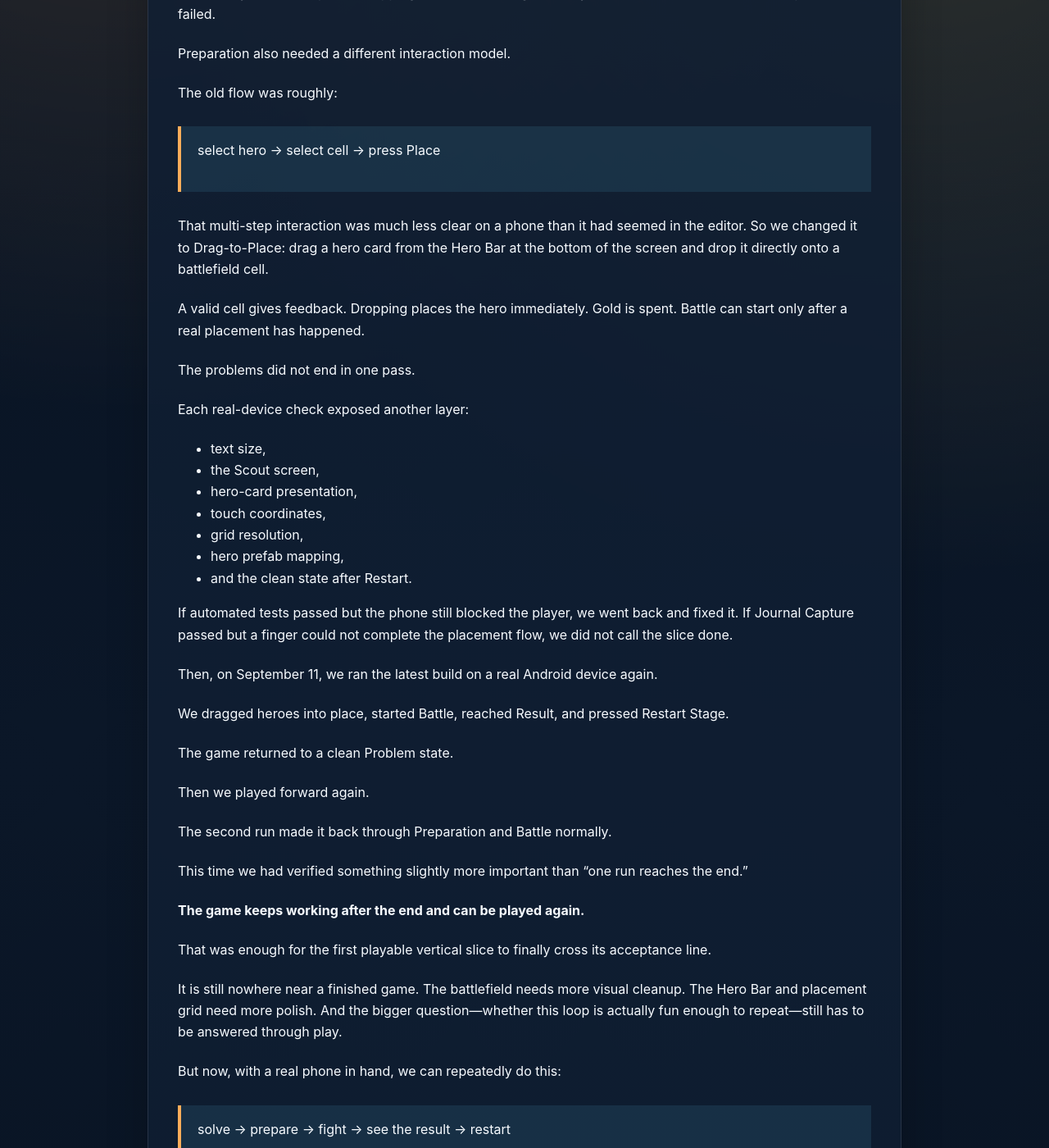
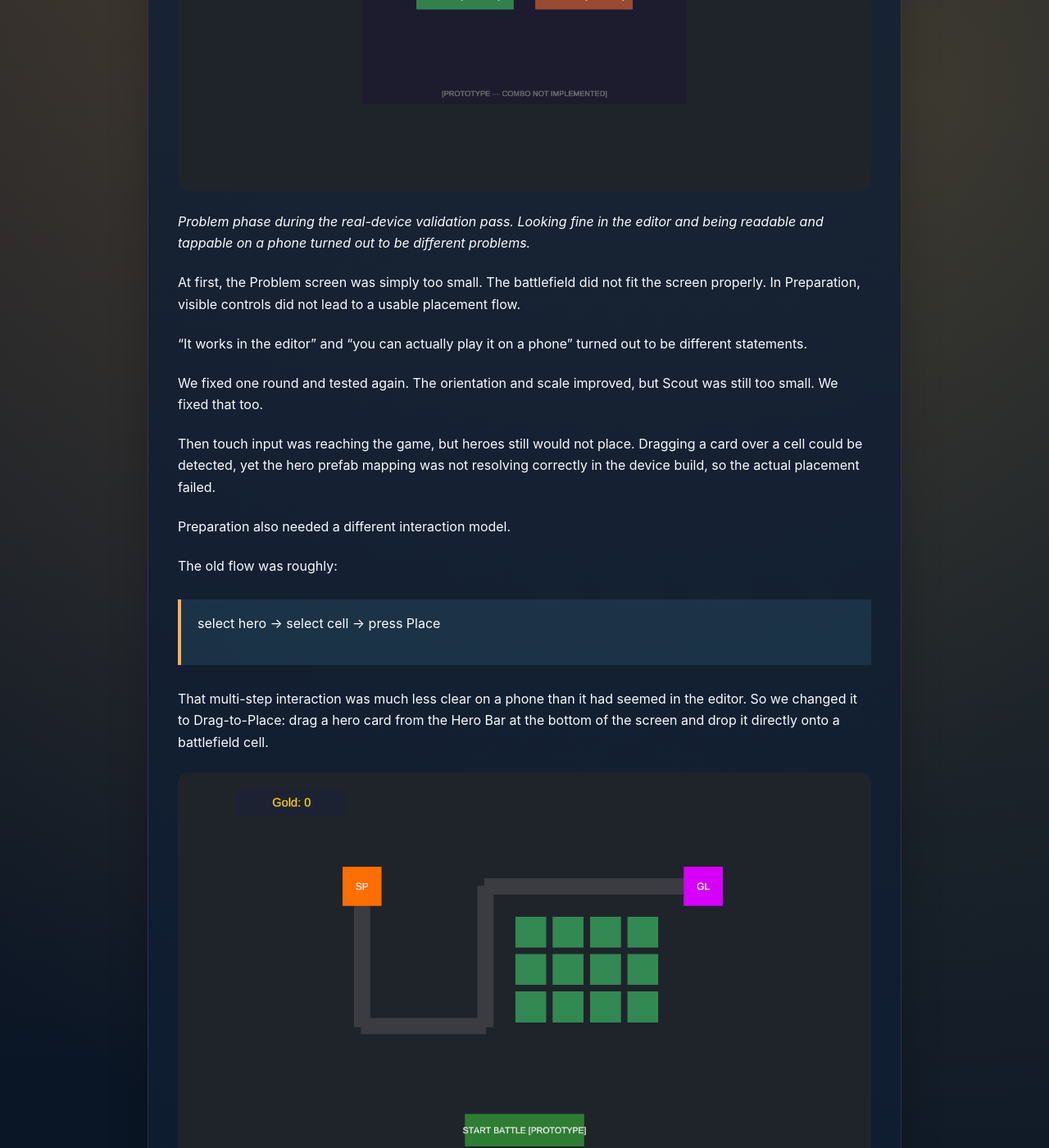
Before and after one commit to fiverocksgames/math-defender, a Jekyll site: the page built from _math_defender_journals/2026-09-11-real-device-vertical-slice-en.md, in a window 1280 px wide and 1400 px high, scrolled down 787 px. Shown: the whole window at 82% size. Built offline with Jekyll 4.4.1, drawn with Linux system fonts in a browser that asks for light colours; some of the changed text lies outside the part shown.

Commit message:
docs(journal): add verified screenshots to English entry

```diff
--- a/_math_defender_journals/2026-09-11-real-device-vertical-slice-en.md
+++ b/_math_defender_journals/2026-09-11-real-device-vertical-slice-en.md
@@ -21,6 +21,10 @@
 
 Then we put the game on a real Android phone, and the story changed again.
 
+![Math Defender Problem screen after the real-device UI pass](https://fiverocksgames.github.io/math-defender/assets/journals/2026-09-11/problem.png)
+
+*Problem phase during the real-device validation pass. Looking fine in the editor and being readable and tappable on a phone turned out to be different problems.*
+
 At first, the Problem screen was simply too small.
 The battlefield did not fit the screen properly.
 In Preparation, visible controls did not lead to a usable placement flow.
@@ -42,6 +46,10 @@
 
 That multi-step interaction was much less clear on a phone than it had seemed in the editor.
 So we changed it to Drag-to-Place: drag a hero card from the Hero Bar at the bottom of the screen and drop it directly onto a battlefield cell.
+
+![Preparation screen with direct drag-to-place from the Hero Bar](https://fiverocksgames.github.io/math-defender/assets/journals/2026-09-11/preparation.png)
+
+*Preparation phase after the interaction change. Instead of several taps, a hero card moves directly from the Hero Bar onto a battlefield cell.*
 
 A valid cell gives feedback.
 Dropping places the hero immediately.
@@ -67,8 +75,17 @@
 
 We dragged heroes into place,
 started Battle,
+
+![Battle screen after a successful real-device placement flow](https://fiverocksgames.github.io/math-defender/assets/journals/2026-09-11/battle.png)
+
+*Battle phase. The real-device pass verified that placement could lead all the way into an actual battle.*
+
 reached Result,
 and pressed Restart Stage.
+
+![Result screen used to verify the restart path](https://fiverocksgames.github.io/math-defender/assets/journals/2026-09-11/result.png)
+
+*Result phase. The acceptance check did not stop here: Restart Stage also had to return to a clean Problem state.*
 
 The game returned to a clean Problem state.
 
```
